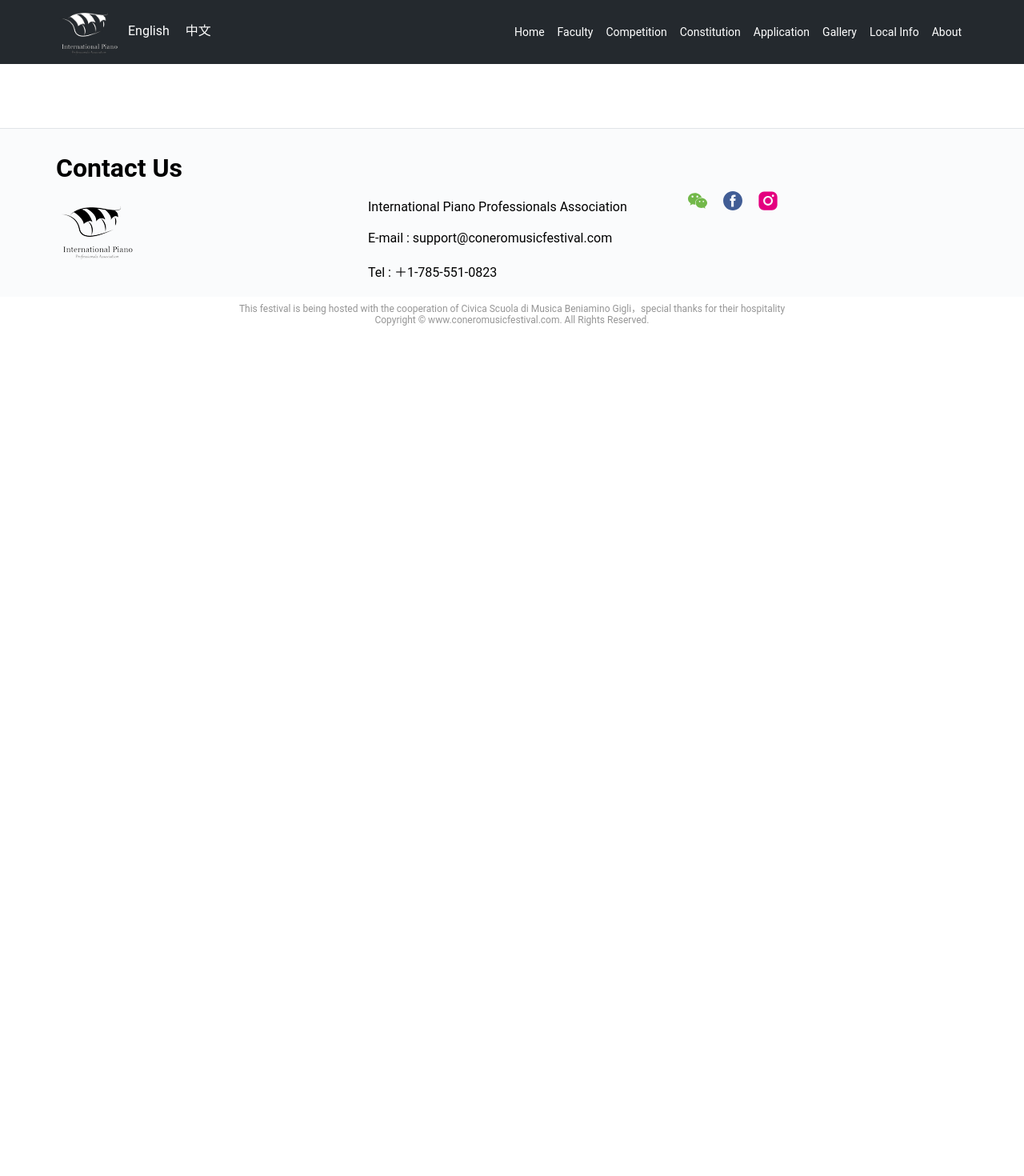
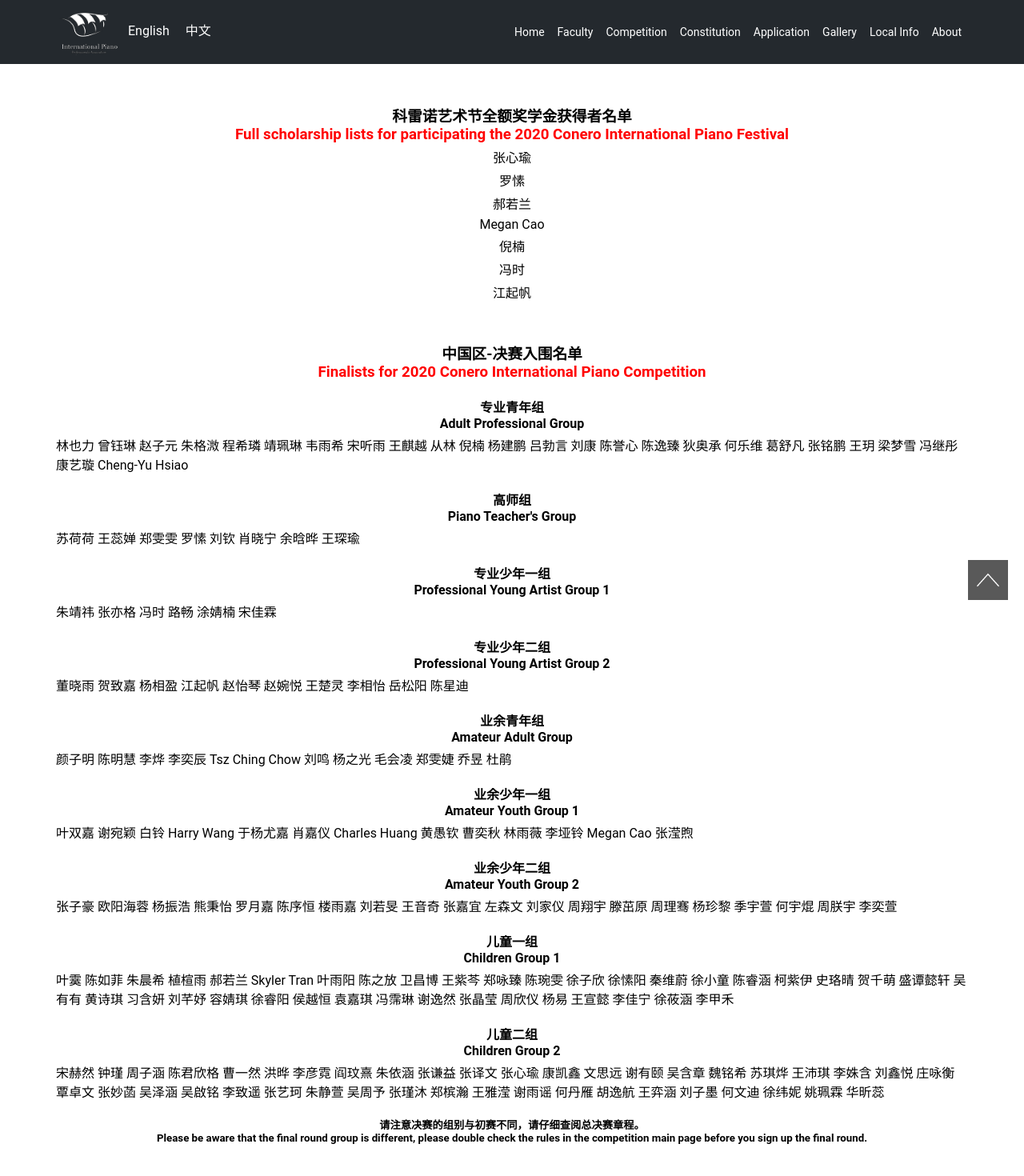
Before and after one commit to hamigithub/vue-music-season, a Vue app: page /division/china/finalists in a window 1280 px wide. Shown: the top 1470 px of the page at 80% size. Before the commit the page ends 800 px from the top, so only its background shows below. Built offline with nearby package versions, Linux system fonts and the light colour scheme; what vue-resource would draw is missing.

Commit message:
updated by Hami

```diff
--- a/src/components/Application.vue
+++ b/src/components/Application.vue
@@ -78,25 +78,28 @@
               <table class="autoMargin">
                 <tr>
                   <td>
-                    <input type="hidden" name="on0" value="Festival Fees (Early Bird)" />
-                    {{$t('application.fee.row1')}}
+                    <input type="hidden" name="on0" value="Festival Fees" />Festival Fees
                   </td>
                 </tr>
                 <tr>
                   <td>
                     <select name="os0">
-                      <option value="Application Fee">{{$t('application.fee.row2')}}</option>
-                      <option value="Performance Pianist Tuition">{{$t('application.fee.row3')}}</option>
-                      <option value="Amateur Pianist Tuition">{{$t('application.fee.row4')}}</option>
-                      <option value="Observer Tuition">{{$t('application.fee.row5')}}</option>
-                      <option value="Observer Tuition (three people)">{{$t('application.fee.row6')}}</option>
+                      <option value="Application Fee">Application Fee $80.00 USD</option>
+                      <option
+                        value="Performance Pianist Tuition"
+                      >Performance Pianist Tuition $399.00 USD</option>
+                      <option value="Amateur Pianist Tuition">Amateur Pianist Tuition $159.00 USD</option>
+                      <option value="Pedagogy Scholar Fee">Pedagogy Scholar Fee $299.00 USD</option>
+                      <option value="Observer Tuition">Observer Tuition $149.00 USD</option>
+                      <option
+                        value="Observer Tuition (three people)"
+                      >Observer Tuition (three people) $297.00 USD</option>
                     </select>
                   </td>
                 </tr>
                 <tr>
                   <td>
-                    <input type="hidden" name="on1" value="Participant name(s):" />
-                    {{$t('application.fee.row7')}}
+                    <input type="hidden" name="on1" value="Participant name(s):" />Participant name(s):
                   </td>
                 </tr>
                 <tr>
--- a/src/components/division2020/china/divisionChina.vue
+++ b/src/components/division2020/china/divisionChina.vue
@@ -18,6 +18,11 @@
               <router-link to="/division/china/apply">
                 <div class="btn btnBgm">{{$t('applyTitle.title4')}}</div>
               </router-link>
+              <div class="margin-top20">
+                <router-link to="/division/china/finalists">
+                  <div class="listsWrap font-italic text-center">Finalist</div>
+                </router-link>
+              </div>
             </div>
             <div class="col-xs-12 col-md-4">
               <div class="text-center">
@@ -394,6 +399,16 @@
   width: 25%;
 }
 
+.listsWrap {
+  background: rgb(255, 39, 39);
+  width: 333px;
+  margin: 0 auto;
+  border-radius: 3px;
+  padding: 15px;
+  font-size: 30px;
+  color: #ffed4f;
+}
+
 @media (max-width: 992px) {
   .judgeImg {
     width: 150px;
--- /dev/null
+++ b/src/components/division2020/china/finalists.vue
@@ -0,0 +1,148 @@
+<template>
+  <div id="finalists">
+    <div class="container">
+      <div class="row padding-top50">
+        <div class="col-xs-12">
+          <h3 class="text-center">科雷诺艺术节全额奖学金获得者名单</h3>
+          <h3 class="text-center font-red">
+            Full scholarship lists
+            for participating the 2020 Conero International Piano Festival
+          </h3>
+          <div class="text-center">
+            <p class="padding-top5">张心瑜</p>
+            <p class="padding-top5">罗愫</p>
+            <p class="padding-top5">郝若兰</p>
+            <p class="padding-top5">Megan Cao</p>
+            <p class="padding-top5">倪楠</p>
+            <p class="padding-top5">冯时</p>
+            <p class="padding-top5">江起帆</p>
+          </div>
+        </div>
+
+        <div class="col-xs-12 padding-top50">
+          <h3 class="text-center">中国区-决赛入围名单</h3>
+          <h3 class="text-center font-red">Finalists for 2020 Conero International Piano Competition</h3>
+          <div>
+            <h4 class="text-center padding-top20">专业青年组</h4>
+            <h4 class="text-center">Adult Professional Group</h4>
+            <p
+              class="padding-top5"
+            >林也力 曾钰琳 赵子元 朱格溦 程希璘 靖珮琳 韦雨希 宋听雨 王麒越 从林 倪楠 杨建鹏 吕勃言 刘康 陈誉心 陈逸臻 狄奥承 何乐维 葛舒凡 张铭鹏 王玥 梁梦雪 冯继彤 康艺璇 Cheng-Yu Hsiao</p>
+          </div>
+
+          <div>
+            <h4 class="text-center padding-top20">高师组</h4>
+            <h4 class="text-center">Piano Teacher's Group</h4>
+            <p class="padding-top5">苏荷荷 王蕊婵 郑雯雯 罗愫 刘钦 肖晓宁 余晗晔 王琛瑜</p>
+          </div>
+
+          <div>
+            <h4 class="text-center padding-top20">专业少年一组</h4>
+            <h4 class="text-center">Professional Young Artist Group 1</h4>
+            <p class="padding-top5">朱靖祎 张亦格 冯时 路畅 涂婧楠 宋佳霖</p>
+          </div>
+
+          <div>
+            <h4 class="text-center padding-top20">专业少年二组</h4>
+            <h4 class="text-center">Professional Young Artist Group 2</h4>
+            <p class="padding-top5">董晓雨 贺致嘉 杨相盈 江起帆 赵怡琴 赵婉悦 王楚灵 李相怡 岳松阳 陈星迪</p>
+          </div>
+
+          <div>
+            <h4 class="text-center padding-top20">业余青年组</h4>
+            <h4 class="text-center">Amateur Adult Group</h4>
+            <p class="padding-top5">颜子明 陈明慧 李烨 李奕辰 Tsz Ching Chow 刘鸣 杨之光 毛会凌 郑雯婕 乔昱 杜鹃</p>
+          </div>
+
+          <div>
+            <h4 class="text-center padding-top20">业余少年一组</h4>
+            <h4 class="text-center">Amateur Youth Group 1</h4>
+            <p
+              class="padding-top5"
+            >叶双嘉 谢宛颖 白铃 Harry Wang 于杨尤嘉 肖嘉仪 Charles Huang 黄愚钦 曹奕秋 林雨薇 李垭铃 Megan Cao 张滢煦</p>
+          </div>
+
+          <div>
+            <h4 class="text-center padding-top20">业余少年二组</h4>
+            <h4 class="text-center">Amateur Youth Group 2</h4>
+            <p
+              class="padding-top5"
+            >张子豪 欧阳海蓉 杨振浩 熊秉怡 罗月嘉 陈序恒 楼雨嘉 刘若旻 王音奇 张嘉宜 左森文 刘家仪 周翔宇 滕茁原 周理骞 杨珍黎 季宇萱 何宇焜 周朕宇 李奕萱</p>
+          </div>
+
+          <div>
+            <h4 class="text-center padding-top20">儿童一组</h4>
+            <h4 class="text-center">Children Group 1</h4>
+            <p class="padding-top5">
+              叶霙 陈如菲 朱晨希 植楦雨 郝若兰 Skyler Tran 叶雨阳 陈之放 卫昌博 王紫芩 郑咏臻 陈琬雯 徐子欣 徐愫阳 秦维蔚 徐小童 陈睿涵 柯紫伊 史珞晴 贺千萌 盛谭懿轩 吴有有 黄诗琪 习含妍 刘芊妤 容婧琪 徐睿阳 侯越恒 袁嘉琪 冯霈琳 谢逸然 张晶莹
+              周欣仪 杨易 王宣懿 李佳宁 徐莜涵 李甲禾
+            </p>
+          </div>
+
+          <div>
+            <h4 class="text-center padding-top20">儿童二组</h4>
+            <h4 class="text-center">Children Group 2</h4>
+            <p
+              class="padding-top5"
+            >宋赫然 钟瑾 周子涵 陈君欣格 曹一然 洪晔 李彦霓 阎玟熹 朱依涵 张谦益 张译文 张心瑜 康凯鑫 文思远 谢有颐 吴含章 魏铭希 苏琪烨 王沛琪 李姝含 刘鑫悦 庄咏衡 覃卓文 张妙菡 吴泽涵 吴啟铭 李致遥 张艺珂 朱静萱 吴周予 张瑾沐 郑槟瀚 王雅滢 谢雨谣 何丹雁 胡逸航 王弈涵 刘子墨 何文迪 徐纬妮 姚珮霖 华昕蕊</p>
+          </div>
+
+          <div class="text-center">
+            <h5 class="padding-top20">请注意决赛的组别与初赛不同，请仔细查阅总决赛章程。</h5>
+            <h5>Please be aware that the final round group is different, please double check the rules in the competition main page before you sign up the final round.</h5>
+          </div>
+        </div>
+      </div>
+    </div>
+  </div>
+</template>
+
+<script>
+export default {
+  name: "chinaFinalists"
+};
+</script>
+
+<style scoped>
+.titleBtn {
+  background-image: linear-gradient(90deg, #b219b6, #b6a60b);
+}
+
+.applyFeeTitle {
+  padding: 5px 10px;
+}
+
+.btn {
+  display: inline-block;
+  padding: 20px;
+  font-size: 24px;
+  color: #fff;
+  border-radius: 3px;
+}
+
+.btnBgm {
+  background: linear-gradient(90deg, #7939aa, #a8306e, #a8431d, #7939aa);
+  background-size: 1400% 300%;
+  animation: mymove 3.5s ease infinite;
+  -webkit-animation: mymove 3.5s ease infinite;
+  -moz-animation: mymove 3.5s ease infinite;
+}
+
+@keyframes mymove {
+  0% {
+    background-position: 0 25%;
+  }
+  25% {
+    background-position: 25% 50%;
+  }
+  50% {
+    background-position: 50% 75%;
+  }
+  75% {
+    background-position: 75% 100%;
+  }
+  100% {
+    background-position: 100% 0;
+  }
+}
+</style>
--- a/src/router.js
+++ b/src/router.js
@@ -109,6 +109,11 @@
       path: "/division/china/apply",
       name: "applyChina",
       component: () => import(/* webpackChunkName: "group-main" */'./components/division2020/china/applyChina.vue')
+    },
+    {
+      path: "/division/china/finalists",
+      name: "chinaFinalists",
+      component: () => import(/* webpackChunkName: "group-main" */'./components/division2020/china/finalists.vue')
     },
     {
       path: "/division/australia",
```
